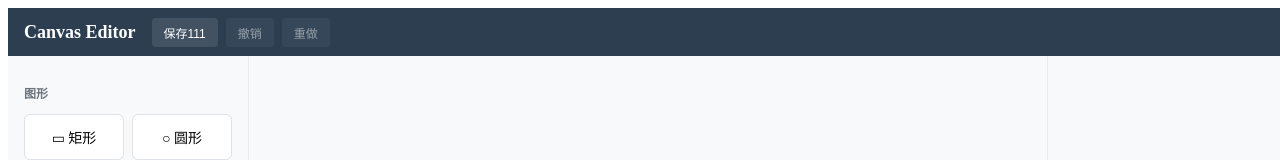
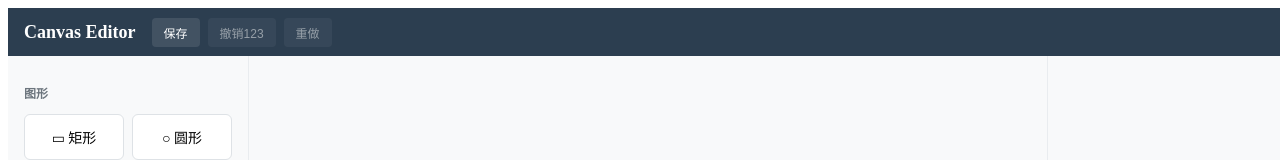
Before and after one commit to shiningbrightlydarkmoon/canvas-editor, a Vue app: page / in a window 1280 px wide. Shown: the top 160 px of the page. Built offline with nearby package versions, Linux system fonts and the light colour scheme; the HTML template or start-up script is replaced by a standard one.

Commit message:
feat:测试交代码2

```diff
--- a/src/App.vue
+++ b/src/App.vue
@@ -5,10 +5,10 @@
         <h1 class="logo">Canvas Editor</h1>
         <div class="file-actions">
           <button class="toolbar-btn" @click="handleSave">
-            <span>保存111</span>
+            <span>保存</span>
           </button>
           <button class="toolbar-btn" @click="handleUndo" :disabled="!canUndo">
-            <span>撤销</span>
+            <span>撤销123</span>
           </button>
           <button class="toolbar-btn" @click="handleRedo" :disabled="!canRedo">
             <span>重做</span>
```
